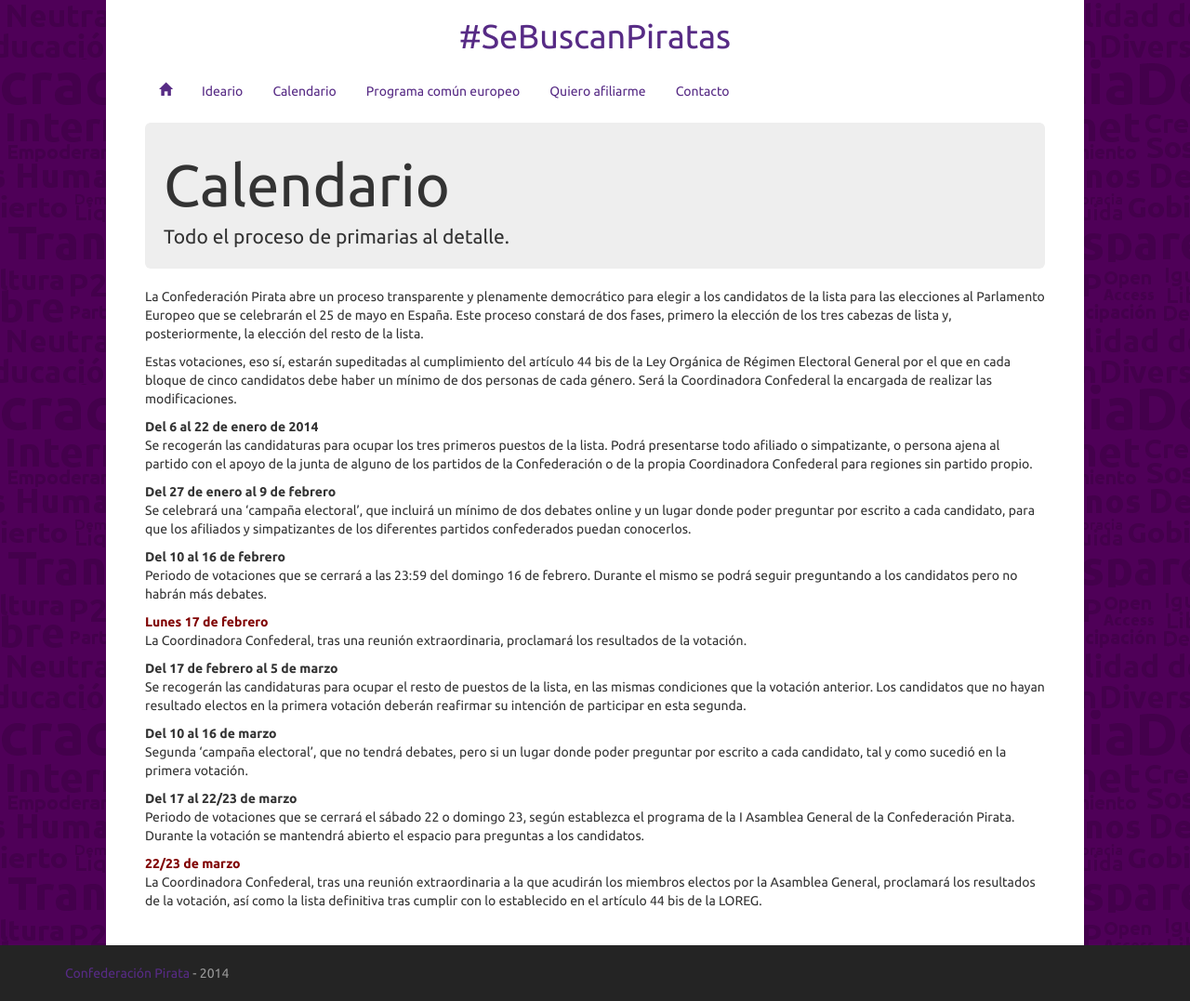
After one commit to confederacion-pirata/bandera, a Django app: page /calendar in a window 1280 px wide. The commit adds this page. Shown: the part 201-1278 px from the top of the page at 93% size. Run offline with Django 3.2, Linux system fonts and the light colour scheme; parts of the project's set-up code (start-up, migrations or seed data) failed here and were passed over; some libraries are stand-ins or nearby versions; some web fonts are replaced.

Commit message:
Improved main menu and first static page (calendar).

```diff
--- /dev/null
+++ b/meme/templates/calendar.html
@@ -0,0 +1,31 @@
+{% extends 'layout.html' %}
+
+{% block title %}#SeBuscanPiratas - Primarias abiertas Elecciones Europeas 2014 | Confederación Pirata{% endblock %}
+{% block menu %}
+{% include 'mm.html' %}
+{% endblock %}
+{% block hero %}
+<h1>Calendario</h1>
+<p>Todo el proceso de primarias al detalle.</p>
+{% endblock %}
+{% block content %}
+<article><p>La Confederación Pirata abre un proceso transparente y plenamente democrático para elegir a los candidatos de la lista para las elecciones al Parlamento Europeo que se celebrarán el 25 de mayo en España. Este proceso constará de dos fases, primero la elección de los tres cabezas de lista y, posteriormente, la elección del resto de la lista.</p>
+<p>Estas votaciones, eso sí, estarán supeditadas al cumplimiento del artículo 44 bis de la Ley Orgánica de Régimen Electoral General por el que en cada bloque de cinco candidatos debe haber un mínimo de dos personas de cada género. Será la Coordinadora Confederal la encargada de realizar las modificaciones.</p>
+<p><strong>Del 6 al 22 de enero de 2014</strong><br />
+Se recogerán las candidaturas para ocupar los tres primeros puestos de la lista. Podrá presentarse todo afiliado o simpatizante, o persona ajena al partido con el apoyo de la junta de alguno de los partidos de la Confederación o de la propia Coordinadora Confederal para regiones sin partido propio.</p>
+<p><strong>Del 27 de enero al 9 de febrero</strong><br />
+Se celebrará una &#8216;campaña electoral&#8217;, que incluirá un mínimo de dos debates online y un lugar donde poder preguntar por escrito a cada candidato, para que los afiliados y simpatizantes de los diferentes partidos confederados puedan conocerlos.</p>
+<p><strong>Del 10 al 16 de febrero</strong><br />
+Periodo de votaciones que se cerrará a las 23:59 del domingo 16 de febrero. Durante el mismo se podrá seguir preguntando a los candidatos pero no habrán más debates.</p>
+<p><span style="color: #800000;"><strong>Lunes 17 de febrero</strong></span><br />
+La Coordinadora Confederal, tras una reunión extraordinaria, proclamará los resultados de la votación.</p>
+<p><strong>Del 17 de febrero al 5 de marzo</strong><br />
+Se recogerán las candidaturas para ocupar el resto de puestos de la lista, en las mismas condiciones que la votación anterior. Los candidatos que no hayan resultado electos en la primera votación deberán reafirmar su intención de participar en esta segunda.</p>
+<p><strong>Del 10 al 16 de marzo</strong><br />
+Segunda &#8216;campaña electoral&#8217;, que no tendrá debates, pero si un lugar donde poder preguntar por escrito a cada candidato, tal y como sucedió en la primera votación.</p>
+<p><strong>Del 17 al 22/23 de marzo</strong><br />
+Periodo de votaciones que se cerrará el sábado 22 o domingo 23, según establezca el programa de la I Asamblea General de la Confederación Pirata. Durante la votación se mantendrá abierto el espacio para preguntas a los candidatos.</p>
+<p><span style="color: #800000;"><strong>22/23 de marzo</strong></span><br />
+La Coordinadora Confederal, tras una reunión extraordinaria a la que acudirán los miembros electos por la Asamblea General, proclamará los resultados de la votación, así como la lista definitiva tras cumplir con lo establecido en el artículo 44 bis de la LOREG.</p>
+</article>
+{% endblock %}
--- /dev/null
+++ b/meme/templates/mm.html
@@ -0,0 +1,8 @@
+<ul id="mm" class="nav nav-pills">
+	<li><a href="http://piratas2014.eu/"><span class="glyphicon glyphicon-home"></span></a></li>
+	<li><a href="http://piratasdemadrid.org/ideario-pirata/">Ideario</a></li>
+	<li><a href="/calendar">Calendario</a></li>
+	<li><a href="https://confederacionpirata.org/wiki/ppeu_programa">Programa común europeo</a></li>
+	<li><a href="http://confederacionpirata.org/hazte-pirata/">Quiero afiliarme</a></li>
+	<li><a href="http://confederacionpirata.org/contacto/">Contacto</a></li>
+</ul>
--- a/meme/templates/thanks.html
+++ b/meme/templates/thanks.html
@@ -1,12 +1,15 @@
 {% extends 'layout.html' %}
 
 {% block title %}#SeBuscanPiratas - Primarias abiertas Elecciones Europeas 2014 | Confederación Pirata{% endblock %}
+{% block menu %}
+{% include 'mm.html' %}
+{% endblock %}
 {% block hero %}
 <h1>¡Gracias!</h1>
 {% include 'social.html' %}
 {% endblock %}
 {% block content %}
-<p>Próximamente recibirás un correo que te permitirá acceder al sistema de votación. Si necesitamos más información, te contactaremos en el correo que nos has indicado.</p>
+<p>Ahora recibirás un correo de confirmación y, más adelante, otro que te permitirá acceder al sistema de votación. Si necesitamos más información, te contactaremos en el correo que nos has indicado.</p>
 <p>Para estar al día, síguenos en las redes sociales:</p>
 {% include 'accounts.html' %}
 <p>Muchas gracias,<br><a href="https://confederacionpirata.org">Confederación Pirata</a></p>
--- a/meme/urls.py
+++ b/meme/urls.py
@@ -8,6 +8,7 @@ urlpatterns = patterns('',
 	url(r'^bandera/api/supporter', views.supporter, name='supporter'),
 	url(r'^bandera/api/candidate', views.candidate, name='candidate'),
 	url(r'^thanks$', views.thanks, name='thanks'),
+	url(r'^calendar$', views.calendar, name='calendar'),
 	url(r'^manifesto$', views.manifesto, name='manifesto'),
 	url(r'^privacy$', views.privacy, name='privacy'),
 	url(r'^tos$', views.tos, name='tos'),
--- a/meme/views.py
+++ b/meme/views.py
@@ -55,6 +55,9 @@ def confirm(request, token = None):
 def thanks(request):
 	return render(request, 'thanks.html', {'request': request})
 
+def calendar(request):
+	return render(request, 'calendar.html', {'request': request})
+
 def get_thanks_destination():
 	if settings.DEBUG:
 		return reverse('thanks')
```
Also changed, not shown: meme/templates/confirm.html (+5 -2 lines), meme/templates/index.html (+1 -7 lines).
